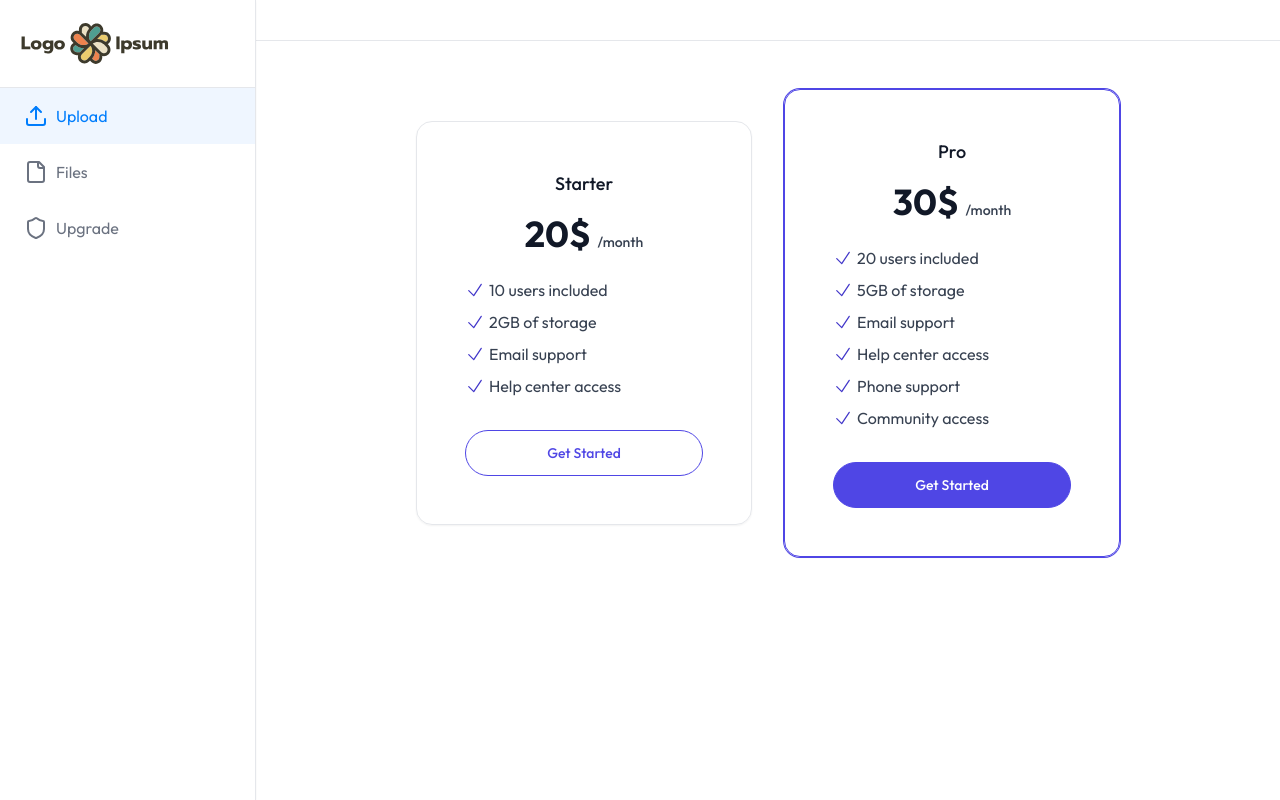
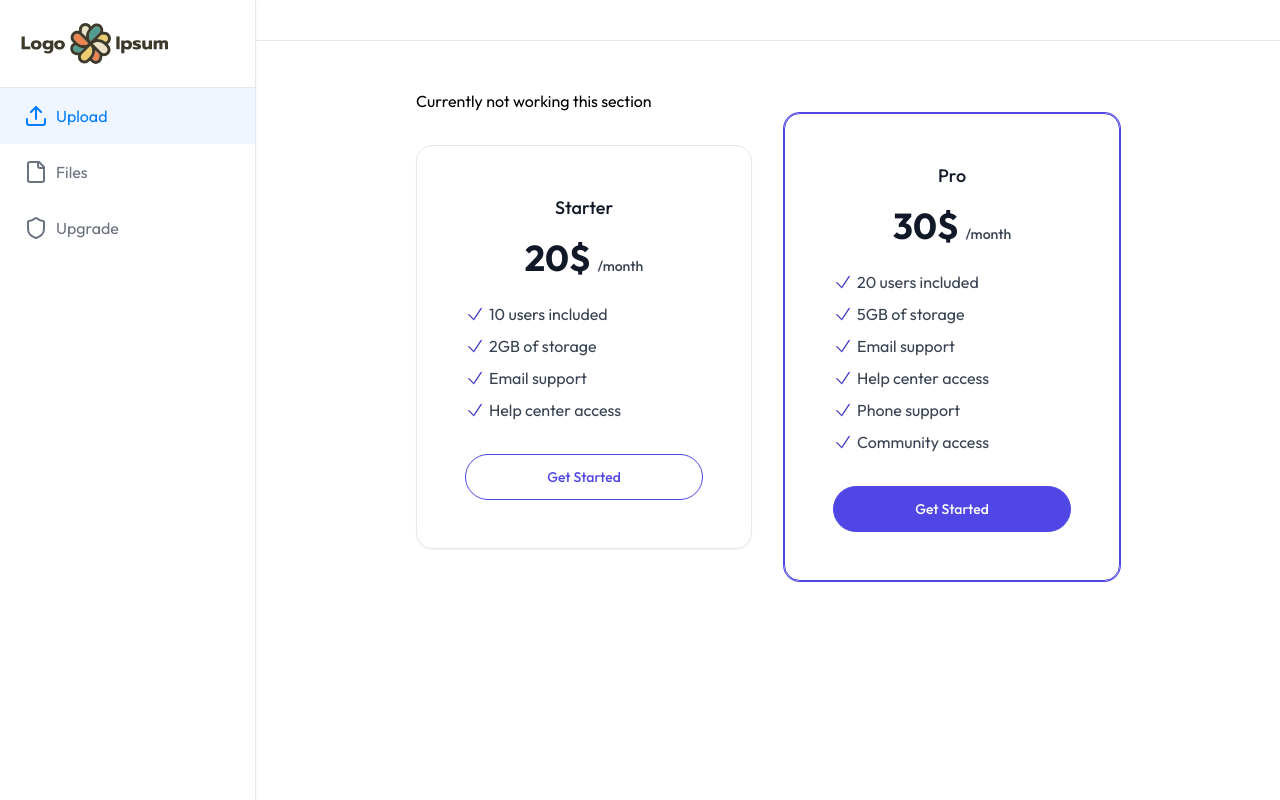
Before and after one commit to Jayprajapati19/file-sharing, a Next.js app: page /upgrade in a window 1280 px wide. Built offline with nearby package versions, Linux system fonts and the light colour scheme.

Commit message:
errror solving

```diff
--- a/app/(dashboard)/(routes)/upgrade/page.jsx
+++ b/app/(dashboard)/(routes)/upgrade/page.jsx
@@ -3,7 +3,7 @@ import React from 'react'
 function Upgrade() {
     return (
         <div className="mx-auto max-w-3xl px-4 py-8 sm:px-6 sm:py-12 lg:px-8">
-            <h1></h1>
+            <h1>Currently not working this section</h1>
             <div className="grid grid-cols-1 gap-4 sm:grid-cols-2 sm:items-center md:gap-8">
                 <div
                     className="rounded-2xl border border-indigo-600 p-6 shadow-sm ring-1 ring-indigo-600 sm:order-last sm:px-8 lg:p-12"
```
